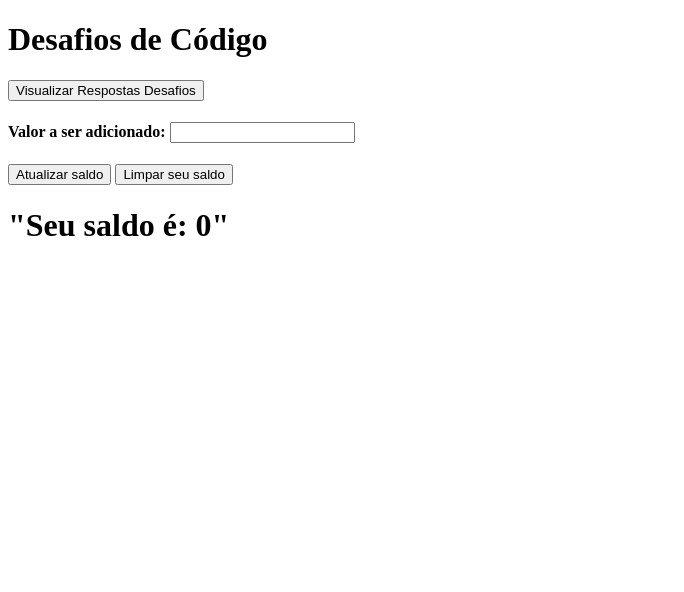
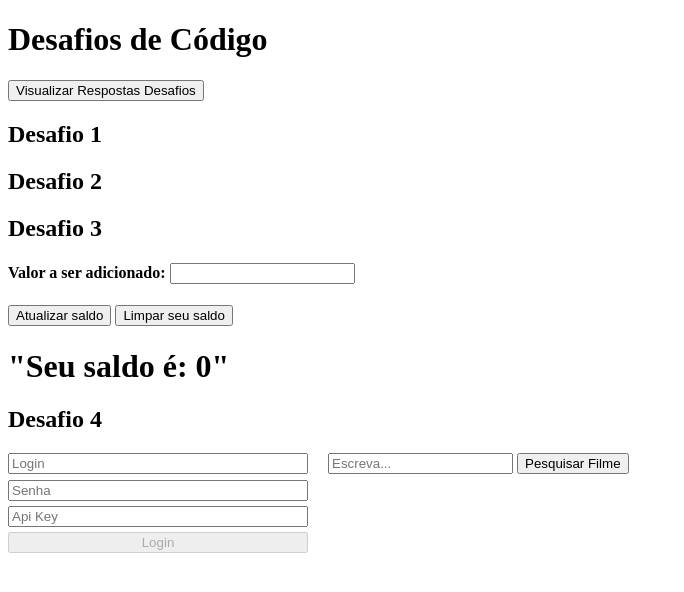
Before and after one commit to alencartha/dio-desafio-introducao-pratica-ao-typescript, a website with bundled scripts: page index.html in a window 1280 px wide. Shown: the whole page, without its empty margins (0-684 px from the left). Built offline with nearby package versions, Linux system fonts and the light colour scheme.

Commit message:
finaliza projeto

```diff
--- a/index.html
+++ b/index.html
@@ -12,10 +12,10 @@
 
     <button type="button" id="buttonRespostas">Visualizar Respostas Desafios</button>
 
-    <div id="desafio1" style="margin-top: 20px;"> </div>
-    <div id="desafio2" style="margin-top: 20px;"> </div>
+    <div id="desafio1" style="margin-top: 20px;"> <h2>Desafio 1</h2>  </div>
+    <div id="desafio2" style="margin-top: 20px;"><h2> Desafio 2 </h2></div>
 
-    <div id="desafio3" style="margin-top: 20px;"></div>
+    <div id="desafio3" style="margin-top: 20px;"> <h2> Desafio 3 </h2></div>
 
 
     <h4>Valor a ser adicionado: <input id="soma"> </h4>
@@ -23,6 +23,21 @@
     <button id="limpar-saldo">Limpar seu saldo</button>
     <h1>"Seu saldo é: <span id="campo-saldo"></span>"</h1>
 
+    <div id="desafio4" style="margin-top: 20px;"> <h2> Desafio 4 </h2></div>
+
+    <div style="display: flex;">
+        <div style="display: flex; width: 300px; height: 100px; justify-content: space-between; flex-direction: column;">
+            <input id="login" placeholder="Login" onchange="preencherLogin(event)">
+            <input id="senha" placeholder="Senha" type="password" onchange="preencherSenha(event)">
+            <input id="api-key" placeholder="Api Key" onchange="preencherApi()">
+            <button id="login-button" disabled>Login</button>
+        </div>
+        <div id="search-container" style="margin-left: 20px">
+            <input id="search" placeholder="Escreva...">
+            <button id="search-button">Pesquisar Filme</button>
+        </div>
+      </div>
+
 
 
     <script src="./dist/desafios.js"></script>
--- a/src/desafios.ts
+++ b/src/desafios.ts
@@ -68,7 +68,7 @@ let campoSaldo = document.getElementById('campo-saldo') as HTMLInputElement;
 let valorAtual: number = 0
 let saldo: number = 0
 
-if(campoSaldo){
+if (campoSaldo) {
     campoSaldo.innerHTML = `${saldo}`
 }
 
@@ -83,7 +83,7 @@ function limparSaldo() {
 }
 
 botaoAtualizar?.addEventListener('click', function () {
-    if(soma){
+    if (soma) {
         somarAoSaldo(Number(soma.value));
         console.log(typeof soma)
     }
@@ -95,11 +95,10 @@ botaoLimpar?.addEventListener('click', function () {
 });
 
 
-
 if (buttonRespostas) {
     buttonRespostas.addEventListener('click', () => {
-        desafio1.innerHTML = `Desafio 1 -- ${employee.code}, ${employee.name}`
-        desafio2.innerHTML = `<div> Desafio 2 -- Pessoa 1 : ${pessoa1.nome}, ${pessoa1.idade}, ${pessoa1.profissao} </div>
+        desafio1.innerHTML += ` ${employee.code}, ${employee.name}`
+        desafio2.innerHTML += ` Pessoa 1 : ${pessoa1.nome}, ${pessoa1.idade}, ${pessoa1.profissao} </div>
         <div> Desafio 2 -- Pessoa 2 : ${pessoa2.nome}, ${pessoa2.idade}, ${pessoa2.profissao} </div>
         <div> Desafio 2 -- Pessoa 3 : ${pessoa3.nome}, ${pessoa3.idade}, ${pessoa3.profissao} </div>
         <div> Desafio 2 -- Pessoa 4 : ${pessoa4.nome}, ${pessoa4.idade}, ${pessoa4.profissao} </div>
```
